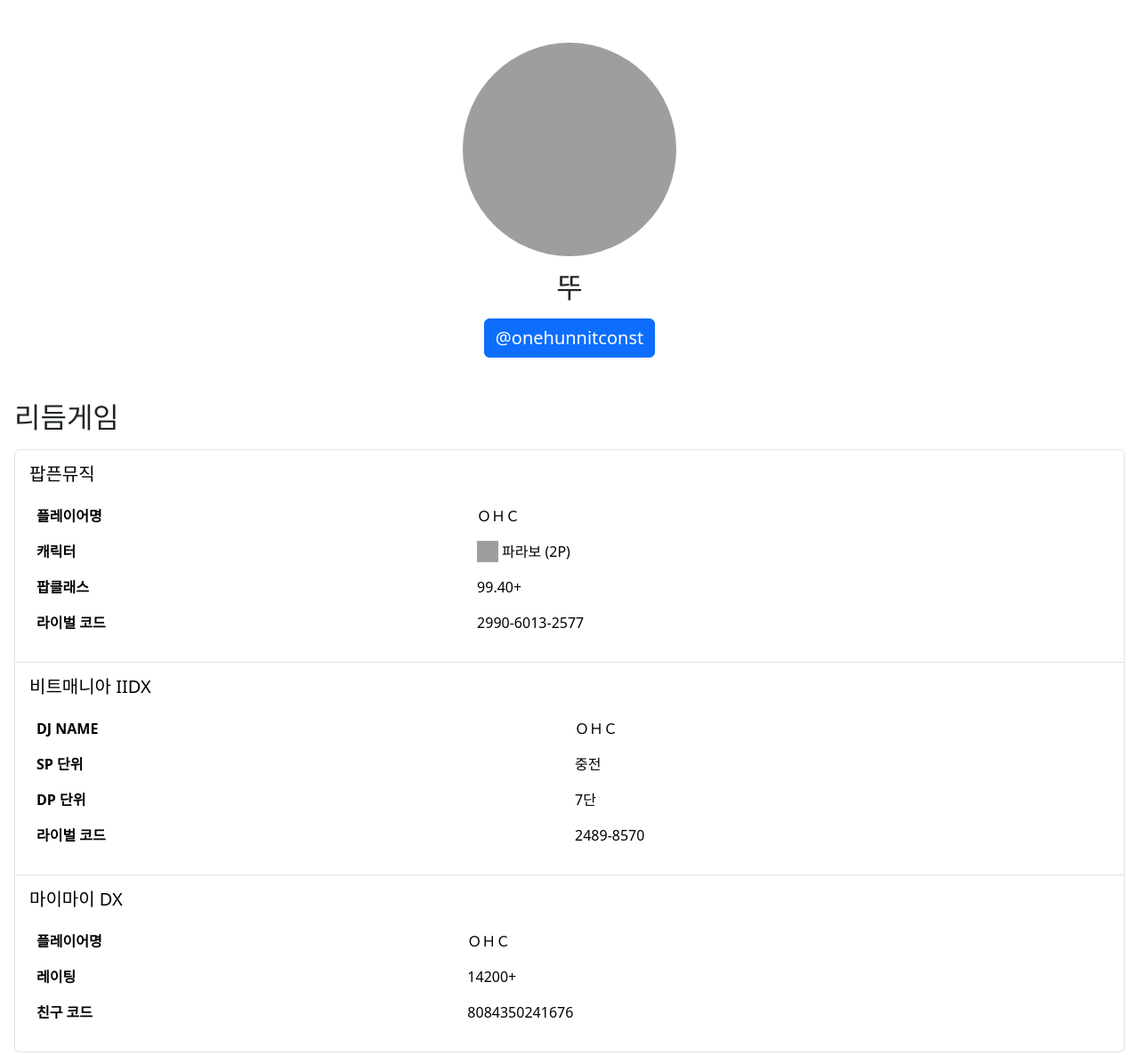
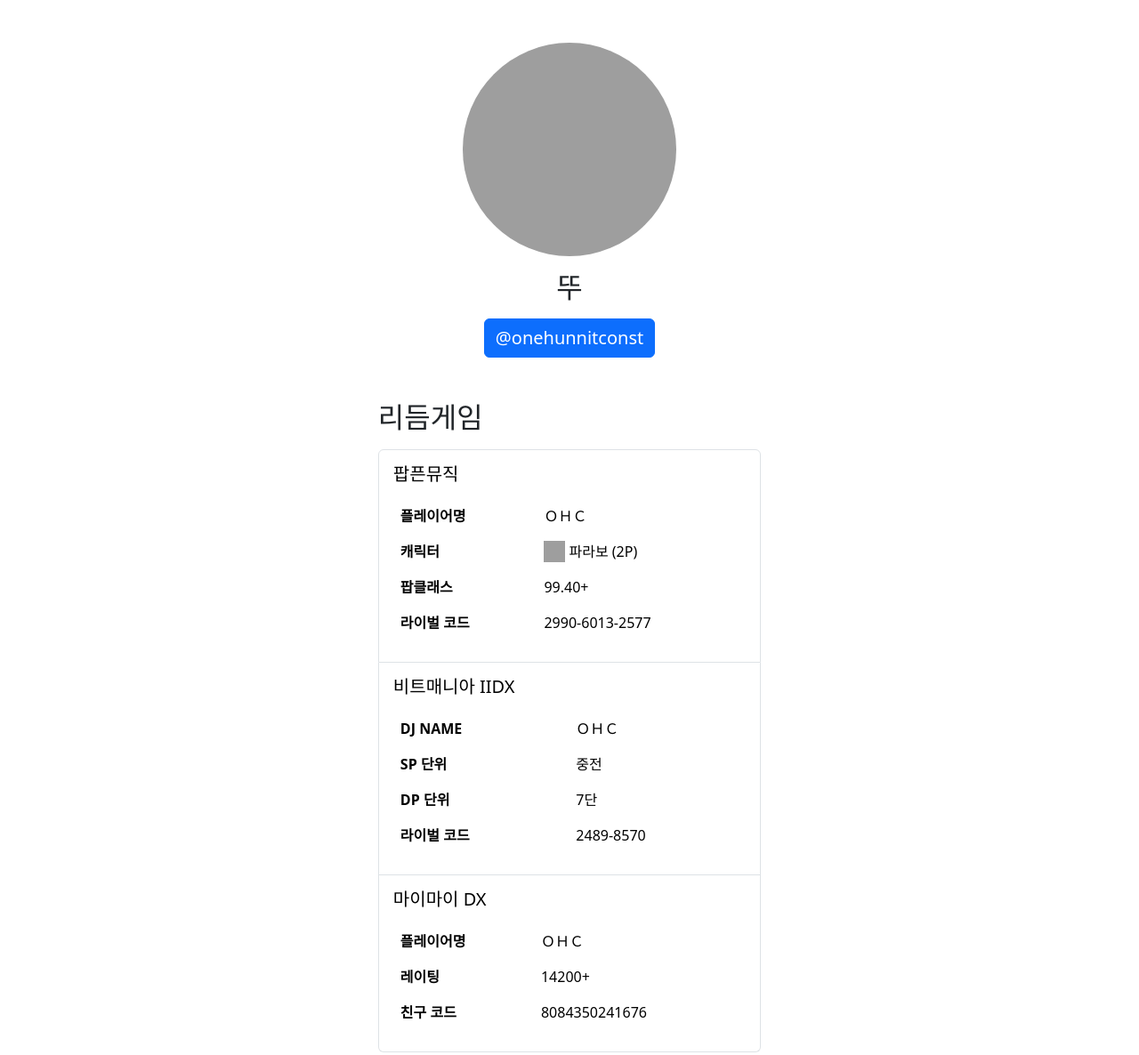
Before and after one commit to onehunnitconst/x_profile, a plain HTML site: page index.html in a window 1280 px wide. Shown: the top 1186 px of the page at 89% size. Drawn offline with nearby package versions, Linux system fonts and the light colour scheme; grey boxes are pictures that could not be loaded.

Commit message:
미디어쿼리 설정

```diff
--- a/index.html
+++ b/index.html
@@ -4,6 +4,14 @@
     <meta charset="UTF-8" />
     <meta name="viewport" content="width=device-width, initial-scale=1.0" />
     <title>@onehunnitconst</title>
+    <style>
+      @media (min-width: 576px) {
+        .ohc-container {
+          max-width: 576px;
+          align-self: center;
+        }
+      }
+    </style>
     <link
       href="https://cdn.jsdelivr.net/npm/bootstrap@5.3.3/dist/css/bootstrap.min.css"
       rel="stylesheet"
@@ -27,6 +35,7 @@
           >@onehunnitconst</a
         >
       </div>
+      <div class="ohc-container">
         <div>
           <h2 class="mb-3">리듬게임</h2>
           <ul class="list-group fs-5">
@@ -210,6 +219,7 @@
             </div>
           </li>
         </ul>
+      </div>
       <a class="align-self-center py-3" src="https://github.com/onehunnitconst"
         >GitHub</a
       >
```
Lines whose indentation alone changed are shown as unchanged.
